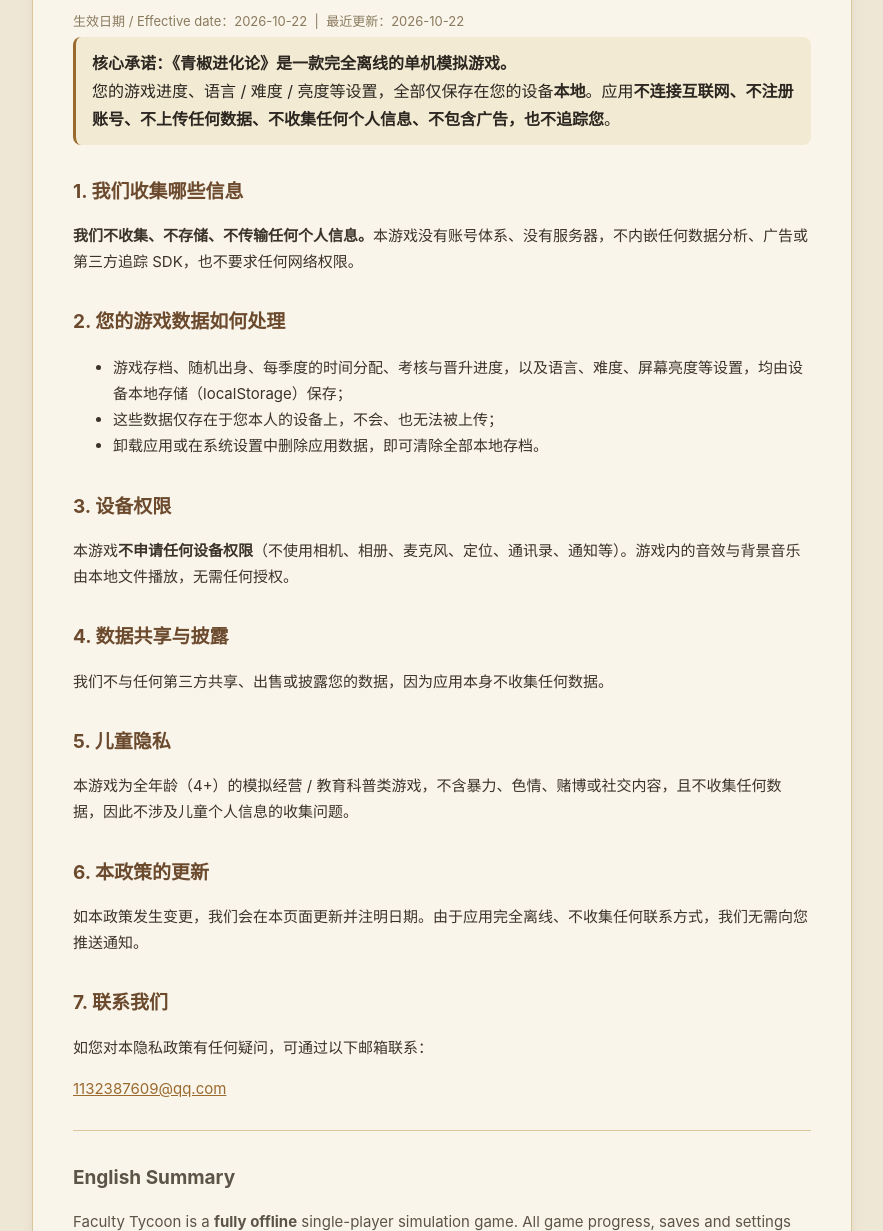
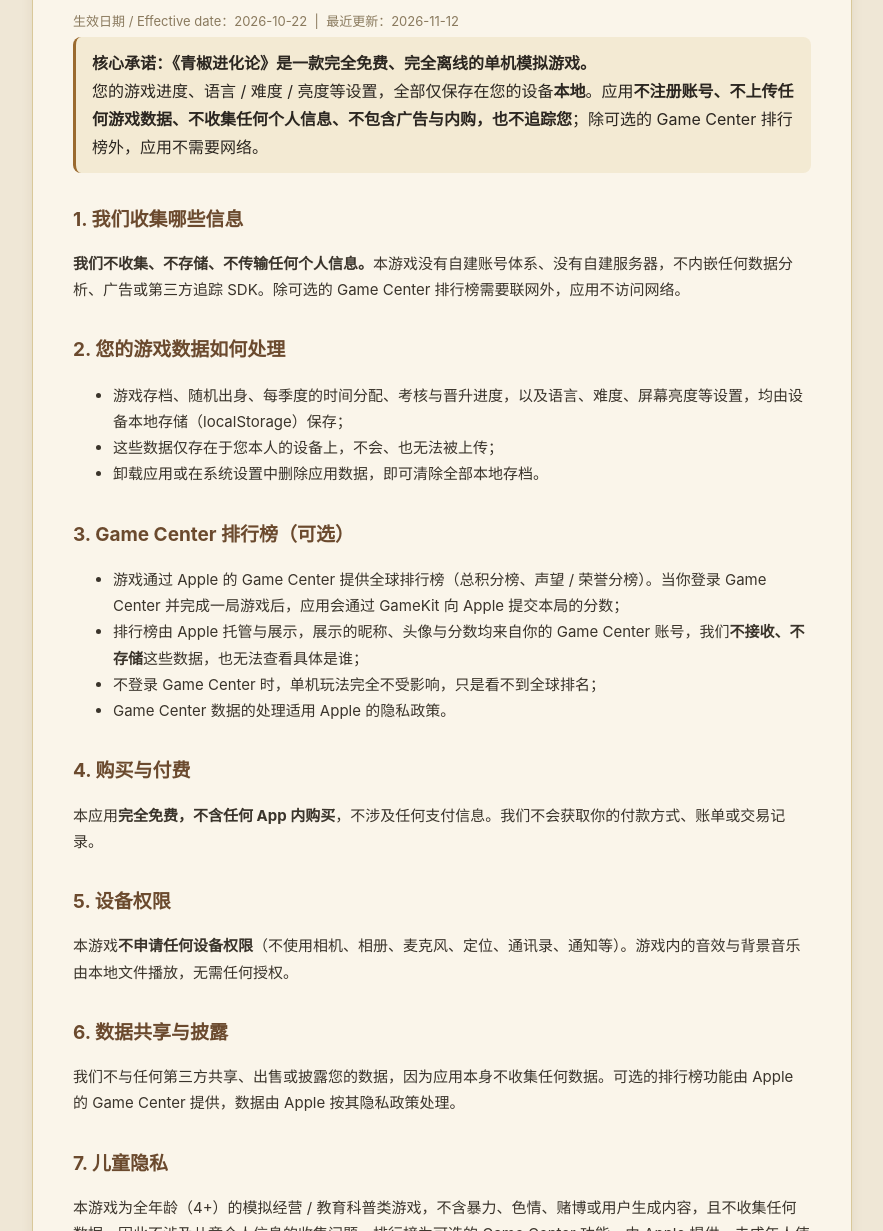
Before and after one commit to thoexxr/FacultyTycoon, a plain HTML site: page privacy.html in a window 1280 px wide. Shown: the part 169-1400 px from the top of the page, without its empty margins (198-1081 px from the left). Drawn offline with Linux system fonts and the light colour scheme.

Commit message:
Update support & privacy: fully free (no IAP), Game Center leaderboards

```diff
--- a/privacy.html
+++ b/privacy.html
@@ -28,15 +28,15 @@
   <div class="card">
     <p class="meta">青椒进化论 Faculty Tycoon · Privacy Policy</p>
     <h1>隐私政策</h1>
-    <p class="meta">生效日期 / Effective date：2026-10-22 &nbsp;|&nbsp; 最近更新：2026-10-22</p>
+    <p class="meta">生效日期 / Effective date：2026-10-22 &nbsp;|&nbsp; 最近更新：2026-11-12</p>
 
     <div class="highlight">
-      <strong>核心承诺：《青椒进化论》是一款完全离线的单机模拟游戏。</strong><br>
-      您的游戏进度、语言 / 难度 / 亮度等设置，全部仅保存在您的设备<strong>本地</strong>。应用<strong>不连接互联网、不注册账号、不上传任何数据、不收集任何个人信息、不包含广告，也不追踪您</strong>。
+      <strong>核心承诺：《青椒进化论》是一款完全免费、完全离线的单机模拟游戏。</strong><br>
+      您的游戏进度、语言 / 难度 / 亮度等设置，全部仅保存在您的设备<strong>本地</strong>。应用<strong>不注册账号、不上传任何游戏数据、不收集任何个人信息、不包含广告与内购，也不追踪您</strong>；除可选的 Game Center 排行榜外，应用不需要网络。
     </div>
 
     <h2>1. 我们收集哪些信息</h2>
-    <p><strong>我们不收集、不存储、不传输任何个人信息。</strong>本游戏没有账号体系、没有服务器，不内嵌任何数据分析、广告或第三方追踪 SDK，也不要求任何网络权限。</p>
+    <p><strong>我们不收集、不存储、不传输任何个人信息。</strong>本游戏没有自建账号体系、没有自建服务器，不内嵌任何数据分析、广告或第三方追踪 SDK。除可选的 Game Center 排行榜需要联网外，应用不访问网络。</p>
 
     <h2>2. 您的游戏数据如何处理</h2>
     <ul>
@@ -45,25 +45,36 @@
       <li>卸载应用或在系统设置中删除应用数据，即可清除全部本地存档。</li>
     </ul>
 
-    <h2>3. 设备权限</h2>
+    <h2>3. Game Center 排行榜（可选）</h2>
+    <ul>
+      <li>游戏通过 Apple 的 Game Center 提供全球排行榜（总积分榜、声望 / 荣誉分榜）。当你登录 Game Center 并完成一局游戏后，应用会通过 GameKit 向 Apple 提交本局的分数；</li>
+      <li>排行榜由 Apple 托管与展示，展示的昵称、头像与分数均来自你的 Game Center 账号，我们<strong>不接收、不存储</strong>这些数据，也无法查看具体是谁；</li>
+      <li>不登录 Game Center 时，单机玩法完全不受影响，只是看不到全球排名；</li>
+      <li>Game Center 数据的处理适用 Apple 的隐私政策。</li>
+    </ul>
+
+    <h2>4. 购买与付费</h2>
+    <p>本应用<strong>完全免费，不含任何 App 内购买</strong>，不涉及任何支付信息。我们不会获取你的付款方式、账单或交易记录。</p>
+
+    <h2>5. 设备权限</h2>
     <p>本游戏<strong>不申请任何设备权限</strong>（不使用相机、相册、麦克风、定位、通讯录、通知等）。游戏内的音效与背景音乐由本地文件播放，无需任何授权。</p>
 
-    <h2>4. 数据共享与披露</h2>
-    <p>我们不与任何第三方共享、出售或披露您的数据，因为应用本身不收集任何数据。</p>
+    <h2>6. 数据共享与披露</h2>
+    <p>我们不与任何第三方共享、出售或披露您的数据，因为应用本身不收集任何数据。可选的排行榜功能由 Apple 的 Game Center 提供，数据由 Apple 按其隐私政策处理。</p>
 
-    <h2>5. 儿童隐私</h2>
-    <p>本游戏为全年龄（4+）的模拟经营 / 教育科普类游戏，不含暴力、色情、赌博或社交内容，且不收集任何数据，因此不涉及儿童个人信息的收集问题。</p>
+    <h2>7. 儿童隐私</h2>
+    <p>本游戏为全年龄（4+）的模拟经营 / 教育科普类游戏，不含暴力、色情、赌博或用户生成内容，且不收集任何数据，因此不涉及儿童个人信息的收集问题。排行榜为可选的 Game Center 功能，由 Apple 提供，未成年人使用需遵循 Apple 账号的相关规定。</p>
 
-    <h2>6. 本政策的更新</h2>
-    <p>如本政策发生变更，我们会在本页面更新并注明日期。由于应用完全离线、不收集任何联系方式，我们无需向您推送通知。</p>
+    <h2>8. 本政策的更新</h2>
+    <p>如本政策发生变更，我们会在本页面更新并注明日期。由于应用不收集任何联系方式，我们无需向您推送通知，变更会在本页面公示。</p>
 
-    <h2>7. 联系我们</h2>
+    <h2>9. 联系我们</h2>
     <p>如您对本隐私政策有任何疑问，可通过以下邮箱联系：</p>
     <p><a href="mailto:1132387609@qq.com">1132387609@qq.com</a></p>
 
     <hr>
     <h2 class="en">English Summary</h2>
-    <p class="en">Faculty Tycoon is a <strong>fully offline</strong> single-player simulation game. All game progress, saves and settings (language, difficulty, brightness) are stored <strong>only on your device</strong> via local storage. The app does <strong>not</strong> collect, store, upload or share any personal data, has no accounts or servers, contains no ads or tracking SDKs, and requests <strong>no</strong> device permissions. It is rated 4+ and includes no violence, gambling or social features. Deleting the app removes all local saves. Contact: <a href="mailto:1132387609@qq.com">1132387609@qq.com</a>.</p>
+    <p class="en">Faculty Tycoon is a <strong>completely free, fully offline</strong> single-player simulation game with <strong>no in-app purchases</strong>. All game progress, saves and settings (language, difficulty, brightness) are stored <strong>only on your device</strong> via local storage. The app does <strong>not</strong> collect, store, upload or share any personal data, has no accounts or servers, contains no ads or tracking SDKs, and requests <strong>no</strong> device permissions. The only optional network feature is the Apple Game Center leaderboard (total score and reputation): scores are submitted through GameKit and hosted by Apple; we do not receive or store them. Playing offline without Game Center is unaffected. It is rated 4+ and includes no violence, gambling or social features. Deleting the app removes all local saves. Contact: <a href="mailto:1132387609@qq.com">1132387609@qq.com</a>.</p>
   </div>
 </div>
 </body>
```
Also changed, not shown: support.html (+9 -1 lines).
